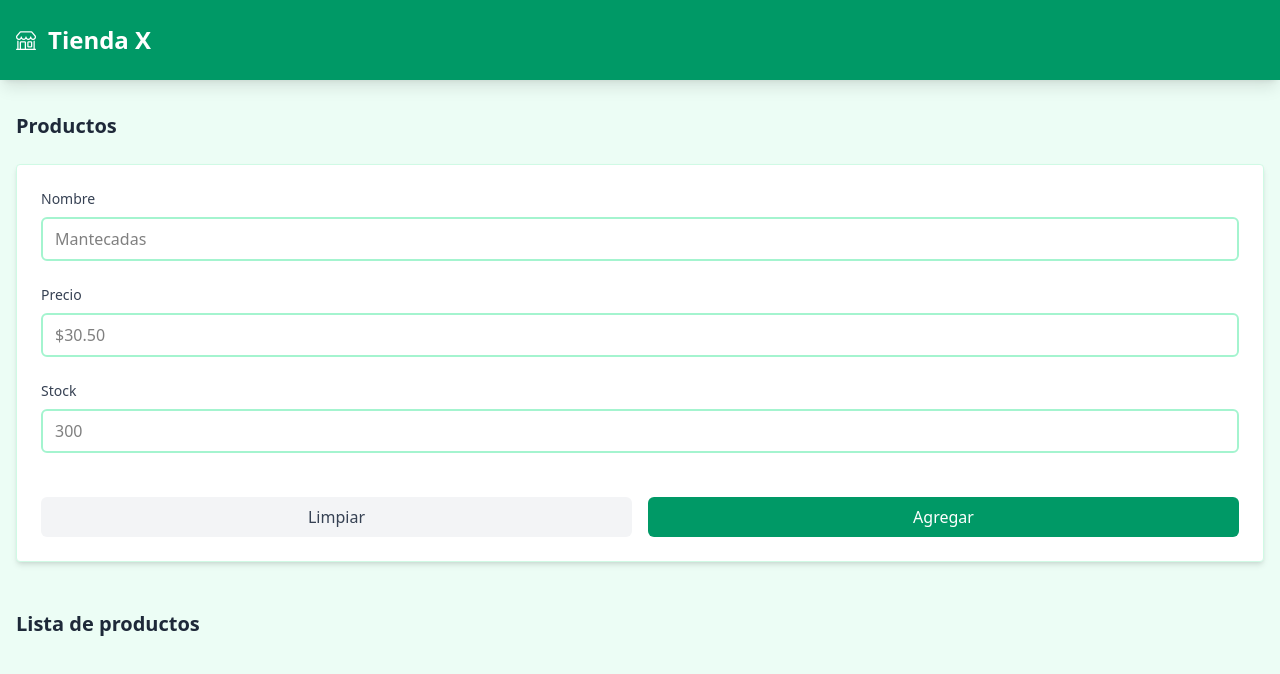
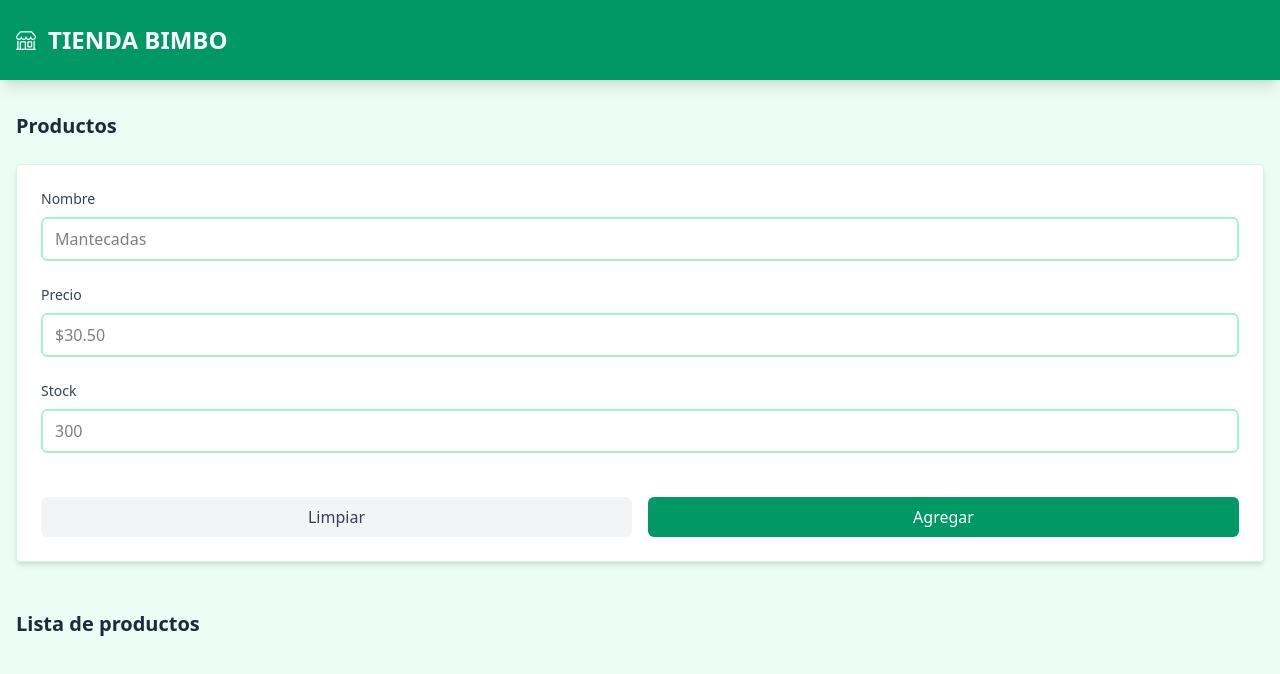
Before and after one commit to LuisAc3ved4/paginaweb, a plain HTML site: page fronted/index.html in a window 1280 px wide. Drawn offline with nearby package versions, Linux system fonts and the light colour scheme; no server answers.

Commit message:
modificasion de fronted

```diff
--- a/fronted/index.html
+++ b/fronted/index.html
@@ -16,7 +16,7 @@
     <header class="shadow-lg bg-emerald-600  mx-auto px-4 py-6">
         <div class="flex items-center gap-3">
             <i class="bi bi-shop text-xl text-white text-end flex items-center "></i>
-            <h1 class="text-2xl font-bold text-white">Tienda X</h1>
+            <h1 class="text-2xl font-bold text-white">TIENDA BIMBO</h1>
         </div>
     </header>
 
--- a/fronted/index.js
+++ b/fronted/index.js
@@ -10,7 +10,6 @@ const eliminar = async(id,boton)=>{
             headers:{
                 "Content-Type": "application/json"
             },
-            // body:JSON.stringify({saludo:"Hola"})
         });
     if (response.status == 204){
         alert("Producto Eliminado correctamente");
```
